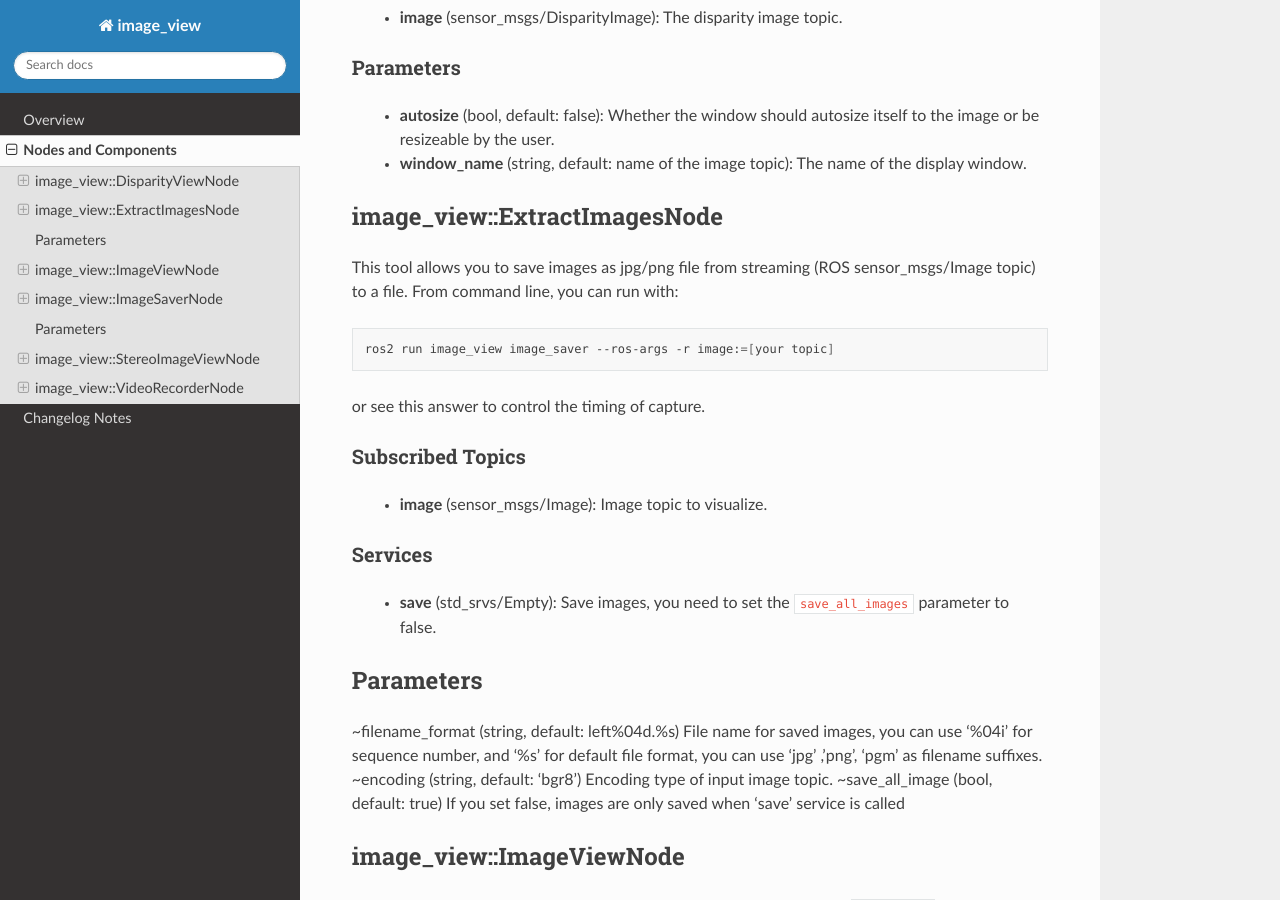
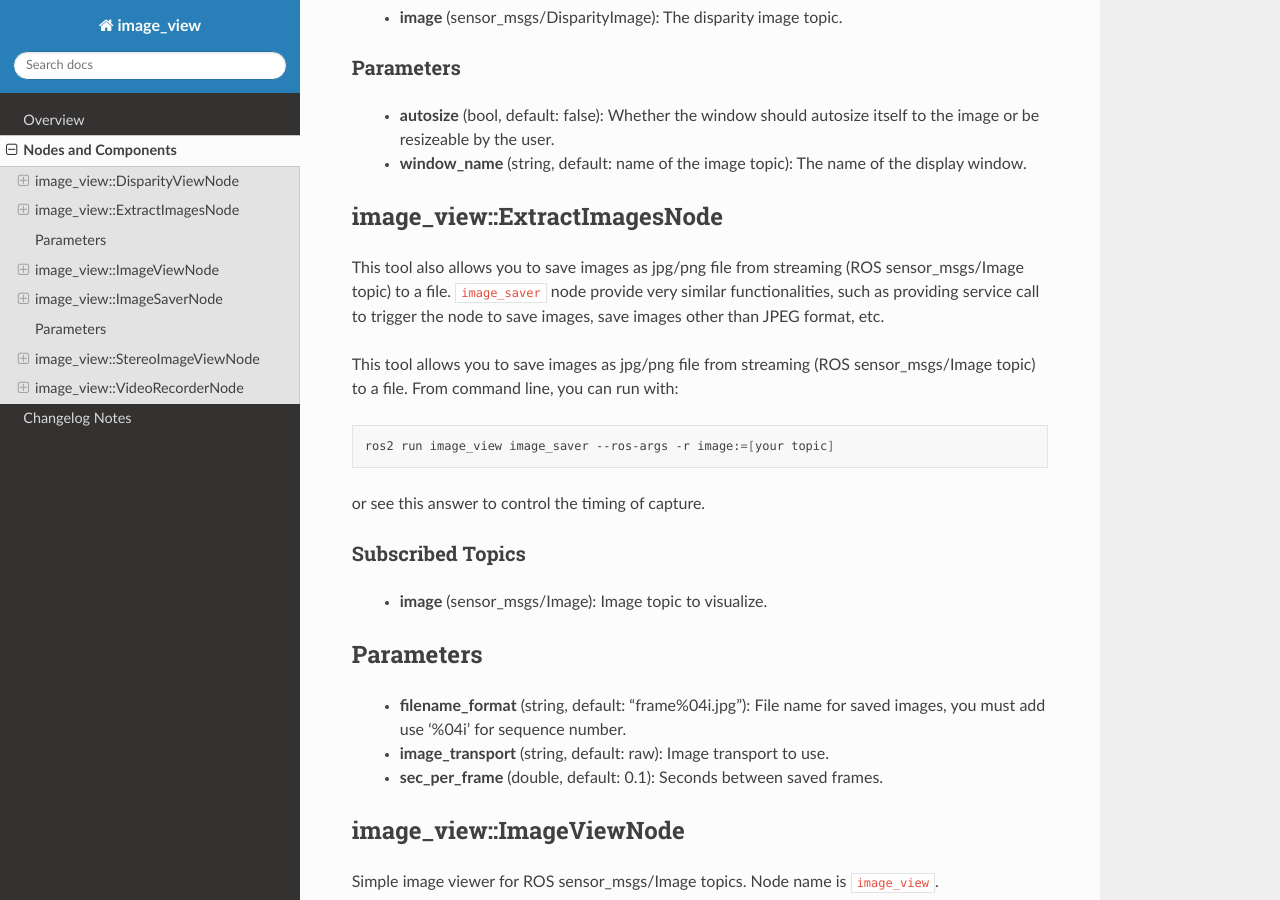
Before and after one commit to ros-perception/image_pipeline, a Sphinx documentation site: the page built from image_view/doc/components.rst, in a window 1280 px wide and 900 px high, scrolled down 333 px. Built offline with Sphinx 7.4.7 and the Read the Docs theme 2.0.0, drawn with Linux system fonts in a browser that asks for light colours; pages that are not in the unit, such as notebooks, are missing from menus.

Commit message:
document extract_images

```diff
--- a/image_view/doc/components.rst
+++ b/image_view/doc/components.rst
@@ -20,6 +20,12 @@
 
 image_view::ExtractImagesNode
 -----------------------------
+This tool also allows you to save images as jpg/png file from
+streaming (ROS sensor_msgs/Image topic) to a file.
+``image_saver`` node provide very similar functionalities,
+such as providing service call to trigger the node to save
+images, save images other than JPEG format, etc.
+
 This tool allows you to save images as jpg/png file from streaming
 (ROS sensor_msgs/Image topic) to a file. From command line, you
 can run with:
@@ -34,20 +40,12 @@
 ^^^^^^^^^^^^^^^^^
  * **image** (sensor_msgs/Image): Image topic to visualize.
 
-Services
-^^^^^^^^
- * **save** (std_srvs/Empty): Save images, you need to set
-   the ``save_all_images`` parameter to false.
-
 Parameters
 ----------
-
-~filename_format (string, default: left%04d.%s)
-File name for saved images, you can use '%04i' for sequence number, and '%s' for default file format, you can use 'jpg' ,'png', 'pgm' as filename suffixes.
-~encoding (string, default: 'bgr8')
-Encoding type of input image topic.
-~save_all_image (bool, default: true)
-If you set false, images are only saved when 'save' service is called
+ * **filename_format** (string, default: "frame%04i.jpg"): File name for
+   saved images, you must add use '%04i' for sequence number.
+ * **image_transport** (string, default: raw): Image transport to use.
+ * **sec_per_frame** (double, default: 0.1): Seconds between saved frames.
 
 image_view::ImageViewNode
 -------------------------
```
